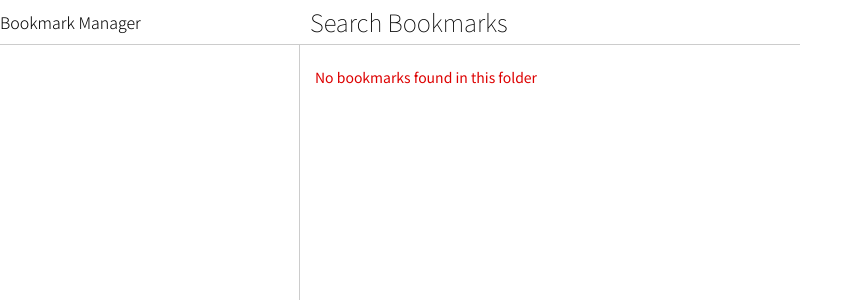
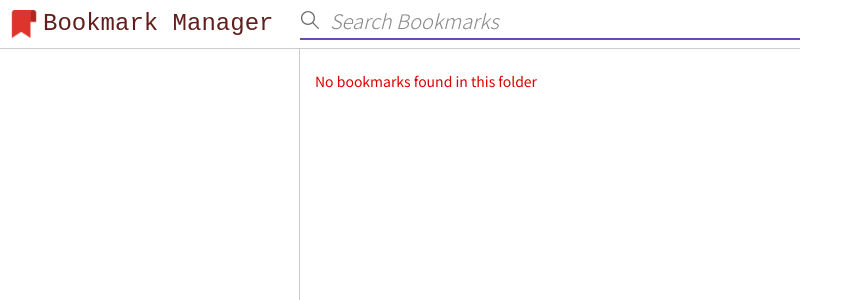
Before and after one commit to sudheer-ranga/easy-bookmark-manager, a React (Create React App) app: page / in a window 1280 px wide. Shown: the top 300 px of the page, without its empty margins (0-863 px from the left). Built offline with nearby package versions, Linux system fonts and the light colour scheme.

Commit message:
logo added

```diff
--- a/src/Header/Header.js
+++ b/src/Header/Header.js
@@ -2,6 +2,7 @@ import React, { useState, useContext } from 'react';
 import './Header.scss';
 import { BookmarkContext } from './../BookmarkStore';
 import { debounce, getJsonAsArray } from '../util';
+import { ReactComponent as SearchIcon } from './../icons/search.svg';
 import Fuse from 'fuse.js';
 
 function Header() {
@@ -50,12 +51,16 @@ function Header() {
   return (
     <div className="header-container">
       <div className="logo-container">
+        <img className="logo" src="images/logo.png" />
         <p className="logo-text">Bookmark Manager</p>
       </div>
       <div className="search-bar">
         {/* <input className="search-text" placeholder="Search Bookmarks" /> */}
         <p className="search-text" onClick={openSearchModal}>
-          Search Bookmarks
+          <span className="search-icon">
+            <SearchIcon />
+          </span>
+          <span className="text">Search Bookmarks</span>
         </p>
       </div>
 
@@ -65,7 +70,6 @@ function Header() {
             <span onClick={closeSearchModal}>x</span>
           </div>
           <div className="search-block">
-            <form>
             <input
               type="search"
               className="modal-search-input"
@@ -73,7 +77,6 @@ function Header() {
               onChange={searchBookmarks}
               autoFocus
             />
-            </form>
           </div>
           <ul className="search-result-block">
             {searchResults.map((result, index) => (
--- a/src/Header/Header.scss
+++ b/src/Header/Header.scss
@@ -8,7 +8,25 @@
   }
 
   .logo-container {
+    padding: 10px;
     width: 300px;
+
+    .logo,
+    .logo-text {
+      display: inline-block;
+      vertical-align: middle;
+    }
+
+    .logo {
+      width: 28px;
+    }
+
+    .logo-text {
+      margin-left: 5px;
+      font-size: 24px;
+      color: #611e1c;
+      font-family: monospace;
+    }
   }
 
   .search-bar {
@@ -20,14 +38,35 @@
       margin: 0;
       padding: 0;
       border: 0;
-      padding: 10px;
       line-height: 1;
-      font-size: 24px;
+      font-size: 20px;
       font-weight: 100;
+      font-style: italic;
+      border-bottom: 2px solid #7046b1;
+      color: #888;
+      margin-bottom: 5px;
 
       &:focus {
         outline: none;
       }
+    }
+
+    .search-icon,
+    .text {
+      display: inline-block;
+      vertical-align: middle;
+    }
+
+    .search-icon {
+      width: 20px;
+
+      svg {
+        fill: #666;
+      }
+    }
+
+    .text {
+      padding: 7px 10px;
     }
   }
 
```
Also changed, not shown: public/images/logo.png (added), src/icons/search.svg (added). Lines whose indentation alone changed are shown as unchanged.
